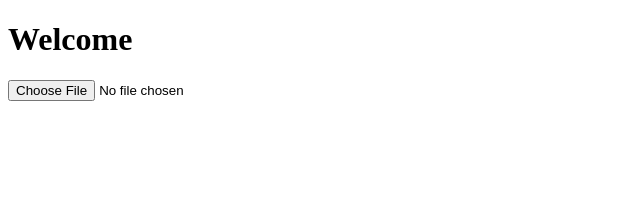
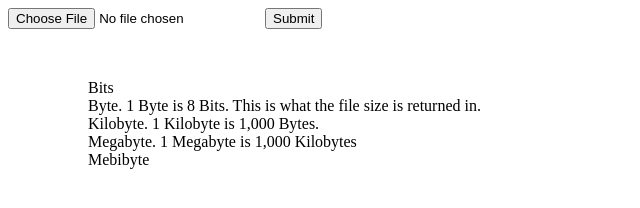
Before and after one commit to BubbersonTheMan/Website, a plain HTML site: page index.html in a window 1280 px wide. Shown: the whole page, without its empty margins (0-640 px from the left). Drawn offline with Linux system fonts and the light colour scheme.

Commit message:
Update index.html

```diff
--- a/index.html
+++ b/index.html
@@ -2,11 +2,23 @@
 <html lang="en">
 <head>
     <meta charset="UTF-8">
-    <meta name="viewport" content="width=device-width, initial-scale=1.0">
-    <title>Document</title>
+    <meta name="viewport" content="width=device-width, initial-scale=6.0">
+    <title>File Upload</title>
 </head>
 <body>
-    <h1>Welcome</h1>
-    <input type="file"></input>
+    <input type="file" id="file">
+    <!-- <input type="file" id="input" multiple> -->
+    <button id="submitBtn">Submit</button>
+    <p id="Paragraph"></p><br>
+
+    <p id="Bits"></p>
+    <ol>
+        <ol>Bits</ol>
+        <ol>Byte. 1 Byte is 8 Bits. This is what the file size is returned in.</ol>
+        <ol>Kilobyte. 1 Kilobyte is 1,000 Bytes.</ol>
+        <ol>Megabyte. 1 Megabyte is 1,000 Kilobytes</ol>
+        <ol>Mebibyte</ol>
+    </ol>
+    <script src="index.js"></script>
 </body>
 </html>
```
